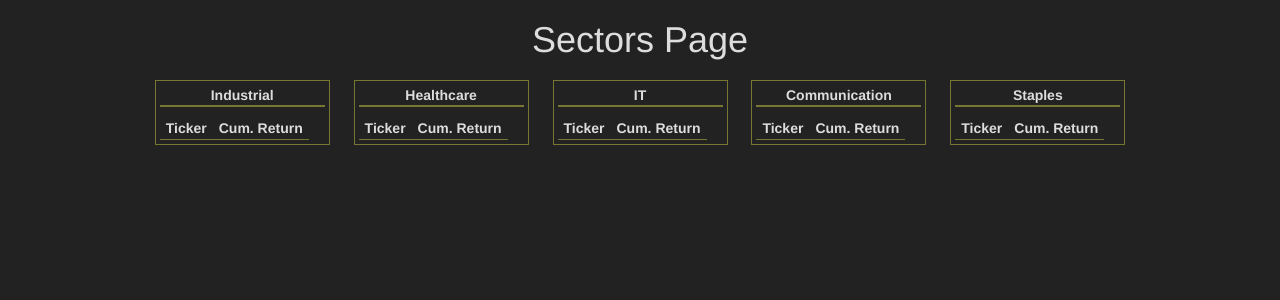
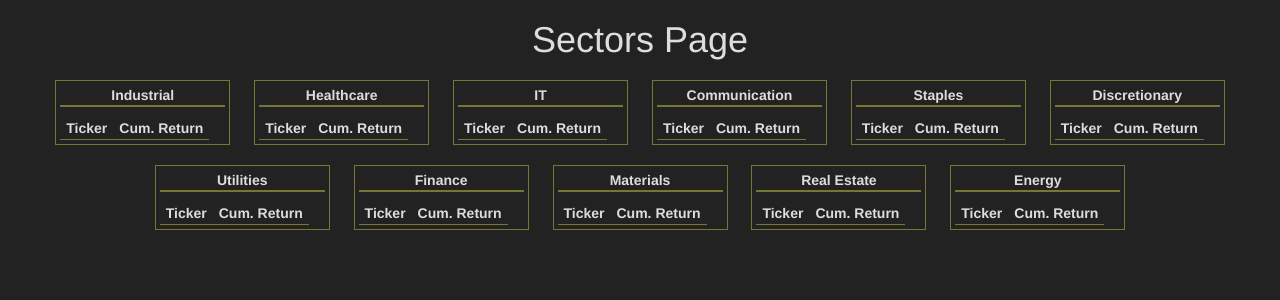
Before and after one commit to jdparke/trader-django-app, a Django app: page /sector/ in a window 1280 px wide. Shown: the part 52-352 px from the top of the page. Run offline with Django 3.2, Linux system fonts and the light colour scheme; data that the repository does not hold is empty; parts of the project's set-up code (start-up, migrations or seed data) failed here and were passed over; some libraries are stand-ins or nearby versions.

Commit message:
uncommenting out html

```diff
--- a/src/trydjango/sectors/templates/sector.html
+++ b/src/trydjango/sectors/templates/sector.html
@@ -135,7 +135,7 @@
 		</table>
 	</div>
 
-	<!-- <div class="parent-stock-div">
+	<div class="parent-stock-div">
 		<div class="stock-div">
 			Discretionary
 		</div>
@@ -289,7 +289,7 @@
 			</tr>
 			{% endfor %}
 		</table>
-	</div> -->
+	</div>
 </div>
 
 {% endblock %}
```
